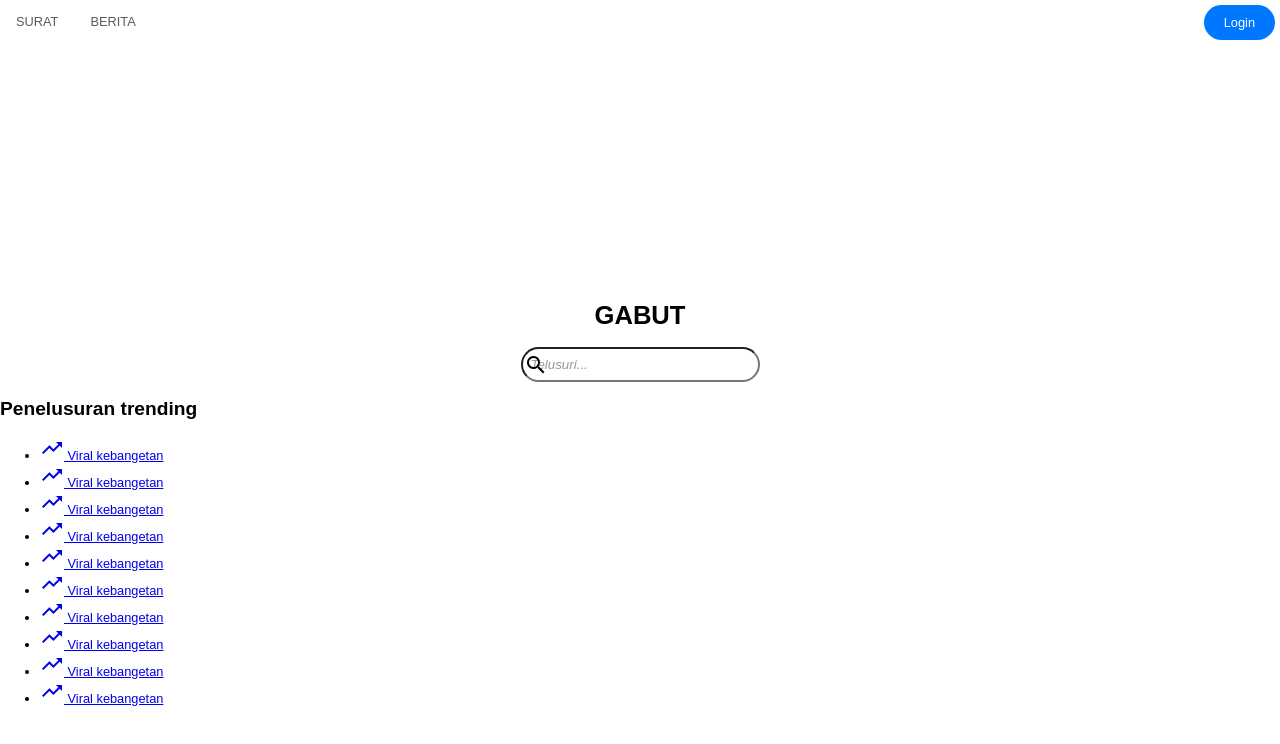
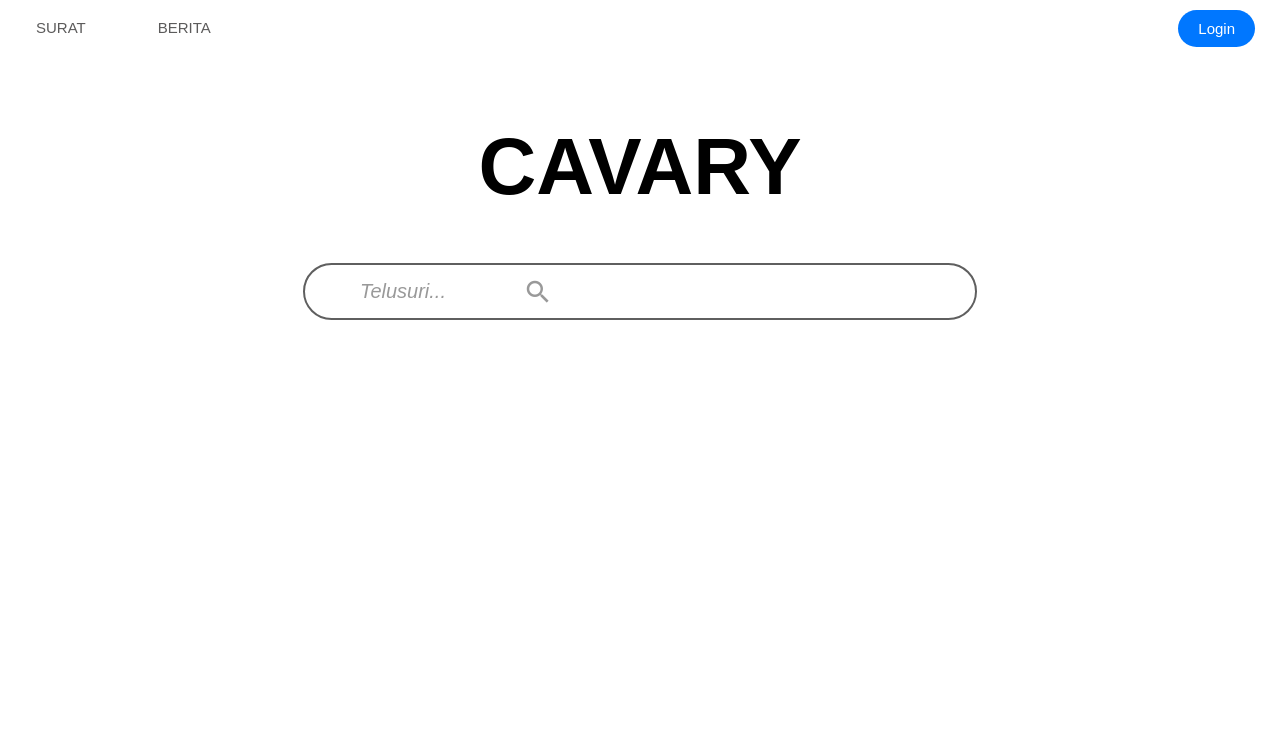
Before and after one commit to Tonoooo/HTML-CSS_DASAR, a plain HTML site: page nyoba/gabut/index.html in a window 1280 px wide. Drawn offline with Linux system fonts and the light colour scheme.

Commit message:
lanjut mambuat tiruan  tampilan search engine google

```diff
--- a/nyoba/gabut/index.html
+++ b/nyoba/gabut/index.html
@@ -17,7 +17,7 @@
     </header>
     <main>
         <div class="banner">
-            <h1>GABUT</h1>
+            <h1>CAVARY</h1>
         </div>
 
         <div class="searching">
@@ -28,16 +28,16 @@
         <div class="trending">
             <h2>Penelusuran trending</h2>
             <ul>
-                <li><a href="cavary.biz.id"><span class="material-icons">trending_up</span> Viral kebangetan</a></li>
-                <li><a href="cavary.biz.id"><span class="material-icons">trending_up</span> Viral kebangetan</a></li>
-                <li><a href="cavary.biz.id"><span class="material-icons">trending_up</span> Viral kebangetan</a></li>
-                <li><a href="cavary.biz.id"><span class="material-icons">trending_up</span> Viral kebangetan</a></li>
-                <li><a href="cavary.biz.id"><span class="material-icons">trending_up</span> Viral kebangetan</a></li>
-                <li><a href="cavary.biz.id"><span class="material-icons">trending_up</span> Viral kebangetan</a></li>
-                <li><a href="cavary.biz.id"><span class="material-icons">trending_up</span> Viral kebangetan</a></li>
-                <li><a href="cavary.biz.id"><span class="material-icons">trending_up</span> Viral kebangetan</a></li>
-                <li><a href="cavary.biz.id"><span class="material-icons">trending_up</span> Viral kebangetan</a></li>
-                <li><a href="cavary.biz.id"><span class="material-icons">trending_up</span> Viral kebangetan</a></li>
+                <li><span class="material-icons">trending_up</span><a href="cavary.biz.id">Viral kebangetan</a></li>
+                <li><span class="material-icons">trending_up</span><a href="cavary.biz.id">Viral kebangetan</a></li>
+                <li><span class="material-icons">trending_up</span><a href="cavary.biz.id">Viral kebangetan</a></li>
+                <li><span class="material-icons">trending_up</span><a href="cavary.biz.id">Viral kebangetan</a></li>
+                <li><span class="material-icons">trending_up</span><a href="cavary.biz.id">Viral kebangetan</a></li>
+                <li><span class="material-icons">trending_up</span><a href="cavary.biz.id">Viral kebangetan</a></li>
+                <li><span class="material-icons">trending_up</span><a href="cavary.biz.id">Viral kebangetan</a></li>
+                <li><span class="material-icons">trending_up</span><a href="cavary.biz.id">Viral kebangetan</a></li>
+                <li><span class="material-icons">trending_up</span><a href="cavary.biz.id">Viral kebangetan</a></li>
+                <li><span class="material-icons">trending_up</span><a href="cavary.biz.id">Viral kebangetan</a></li>
             </ul>
         </div>
 
--- a/nyoba/gabut/style.css
+++ b/nyoba/gabut/style.css
@@ -41,6 +41,11 @@ header ul {
     margin-top: 20%;
 }
 
+.banner h1 {
+    font-size: 40px;
+    margin-bottom: 20px;
+}
+
 .searching {
     text-align: center;
     position: relative;
@@ -49,16 +54,101 @@ header ul {
 .searching span {
     position: absolute;
     top: 50%;
-    transform: translateY(-50%) translateX(15%);
+    transform: translateY(-50%);
+    left: 33px;
+    color: #999;
+
 }
+
 
 .searching input {
     border-radius: 20px;
     padding: 8px;
-    padding-right: 50px;
+    padding-left: 35px;
+    width: 290px;
 }
 
 .searching input::placeholder {
     font-style: italic; /* Memiringkan teks placeholder */
     color: #999; /* Warna placeholder */
 }
+
+.trending {
+    margin-top: 50px;
+    font-size: 18x;
+}
+
+.trending h2 {
+    margin-left: 20px;
+    font-size: 20px;
+}
+
+
+.trending ul {
+    list-style-type: none;
+    padding-right: 40px;
+}
+
+.trending li {
+    display: flex;
+    align-items: center;
+    padding: 5px 0;
+    margin-bottom: 10px;
+    border-bottom: 2px solid #ccc;
+}
+
+
+.trending li a {
+    text-decoration: none;
+    margin-left: 30px;
+
+}
+
+.trending li span {
+    color: #999;
+    font-size: 18px;
+
+}
+
+@media screen and (min-width: 768px) {
+    .trending {
+        display: none;
+    }
+
+    .nav-menu li{
+        display: flex;
+        padding: 5px 20px;
+        font-size: 15px
+    }
+
+    .banner {
+        margin-top: 5%;
+    }
+
+    .banner h1 {
+        font-size: 80px;
+    }
+
+    .searching input{
+        font-size: 20px;
+        padding: 15px;
+        padding-left: 55px;
+        margin-top: 30px;
+        width: 600px;
+        border-radius: 30px;
+        border: 2px solid #5f5f5f;
+        transition: box-shadow 0.3s; /* Transisi untuk efek halus */
+    }
+
+    .searching input:focus {
+        box-shadow: 0 0 15px rgba(104, 104, 104, 0.596); /* Efek box shadow saat fokus */
+        outline: none; /* Menghilangkan outline default */
+        border-color: #8a8a8a; /* Mengubah warna border saat fokus */
+    }
+
+    .searching span {
+        transform: translateX(490px);
+        font-size: 30px;
+    }
+
+}
```
